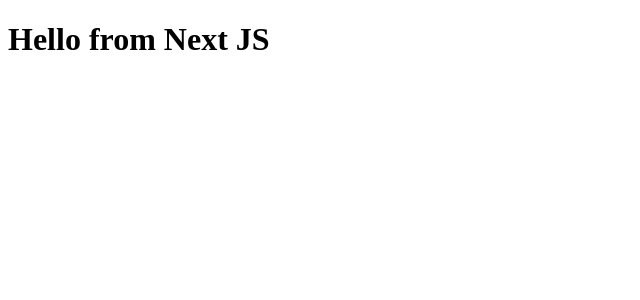
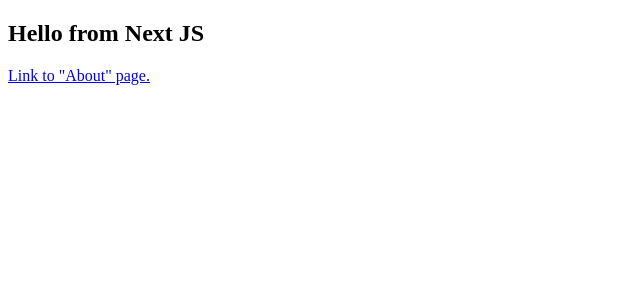
Before and after one commit to Omid-Incarnation/nextJS-scss, a Next.js app: page / in a window 1280 px wide. Shown: the top 300 px of the page, without its empty margins (0-640 px from the left). Built offline with nearby package versions, Linux system fonts and the light colour scheme.

Commit message:
adding a page

```diff
--- a/pages/index.js
+++ b/pages/index.js
@@ -1,3 +1,12 @@
-const index = () => <h1>Hello from Next JS</h1>;
+import Link from "next/link";
+
+const index = () => (
+  <section>
+    <h1>Hello from Next JS</h1>
+    <Link href="/about">
+      <a title="about page">Link to "About" page.</a>
+    </Link>
+  </section>
+);
 
 export default index;
```
Also changed, not shown: pages/about.js (added, +7 -0 lines), img/02_how to add a page.jpg (added), 1 other file (tests, documents, lock files or other folders).
